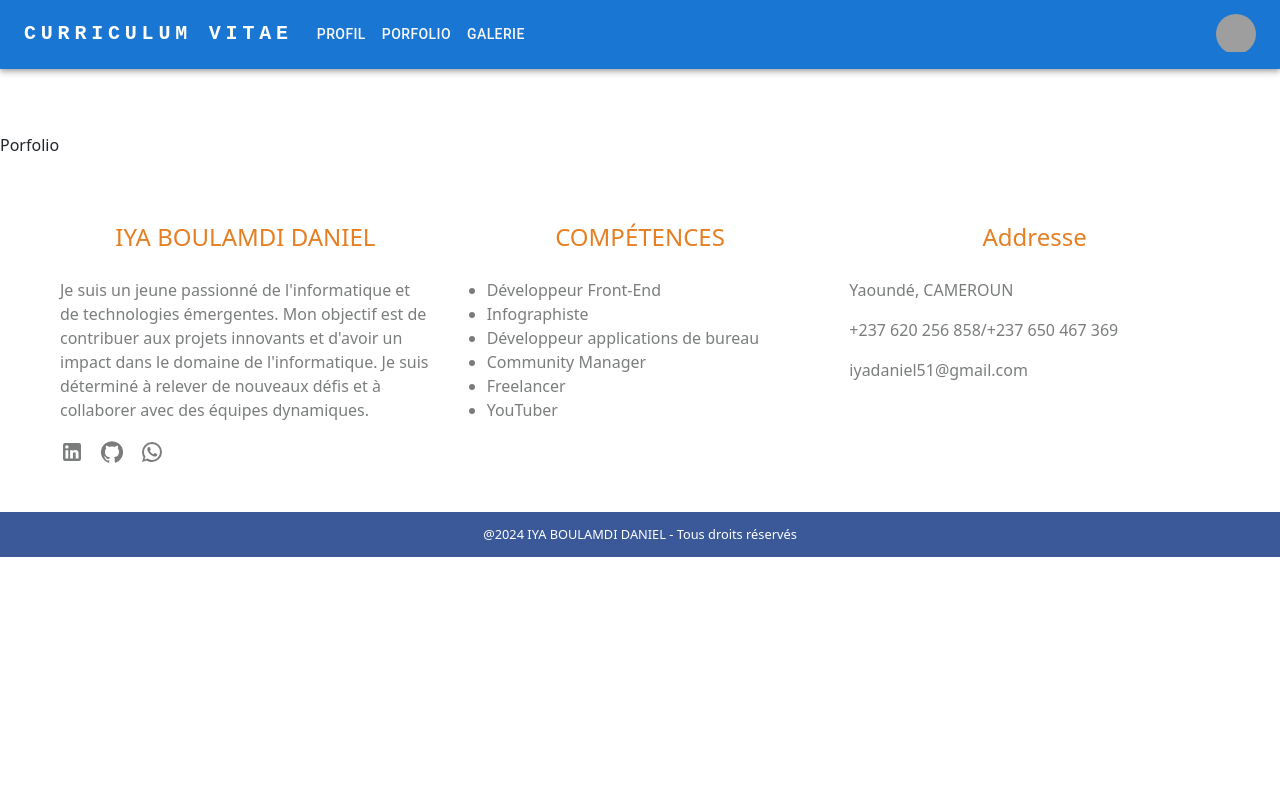
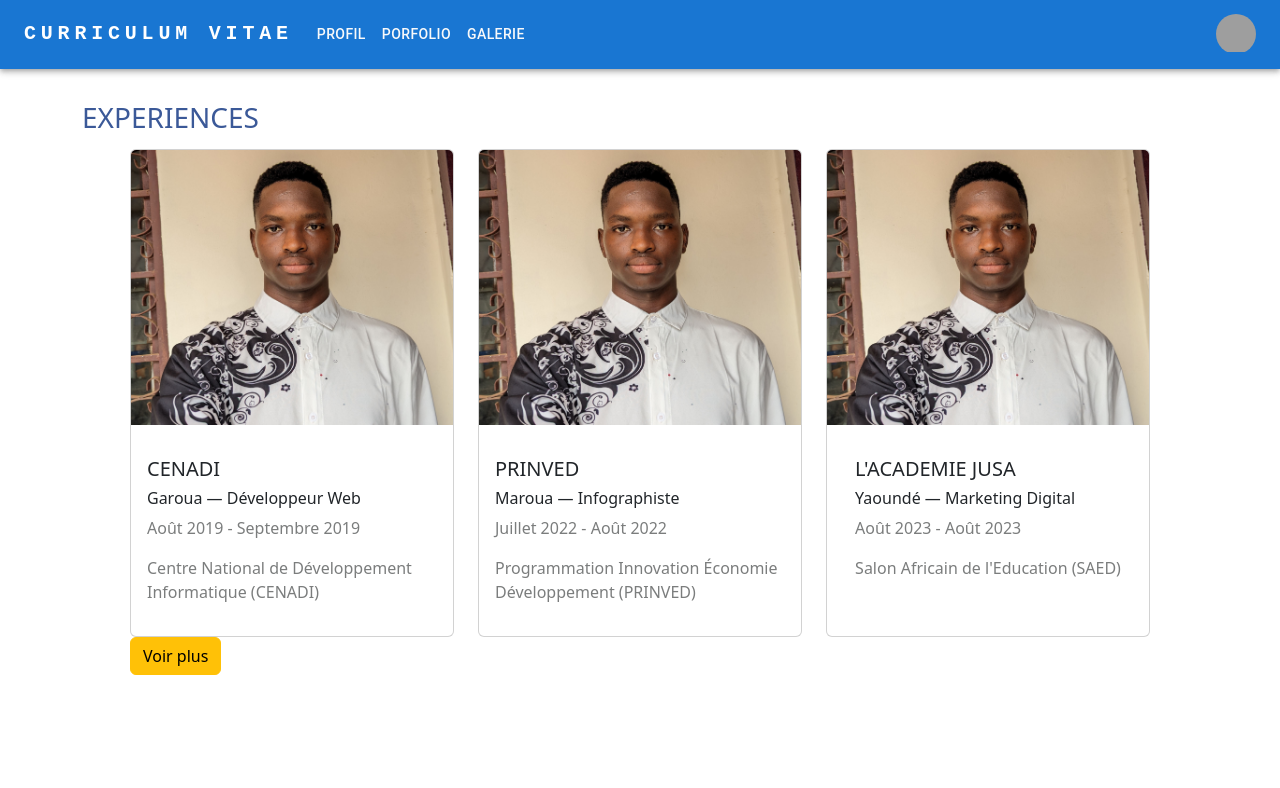
Before and after one commit to PapaDollars/Porfolio-danieliya, a React (Create React App) app: page /porfolio in a window 1280 px wide. Shown: the top 788 px of the page. Built offline with nearby package versions, Linux system fonts and the light colour scheme; grey boxes are pictures that could not be loaded.

Commit message:
update galerie

```diff
--- a/src/components/contact/Contact.css
+++ b/src/components/contact/Contact.css
@@ -3,7 +3,7 @@
     left: 0;
     bottom: 0;
     width: 100%;
-    padding: 1%;
+    padding: 2%;
     text-align: center;
     color: white;
     font-size: 80%;
--- a/src/components/contact/Contact.js
+++ b/src/components/contact/Contact.js
@@ -96,7 +96,7 @@
 
       <footer>
         <div class="copywrites">
-            @2024 IYA BOULAMDI DANIEL - Tous droits réservés
+            @2024 Curriculum Vitae - IYA BOULAMDI DANIEL
         </div>
       </footer>
     </div>
--- a/src/components/footer/Footer.css
+++ b/src/components/footer/Footer.css
@@ -17,11 +17,11 @@
 
 .copywrite {
     margin: 0% auto;
-    padding: 1%;
+    padding: 2%;
     text-align: center;
-    color: white;
+    /* color: white; */
     font-size: 80%;
-    background-color: #3B5998;
+    /* background-color: #3B5998; */
 }
 
 h4 {
--- a/src/components/footer/Footer.js
+++ b/src/components/footer/Footer.js
@@ -2,6 +2,8 @@
 import GitHubIcon from '@mui/icons-material/GitHub';
 import LinkedInIcon from '@mui/icons-material/LinkedIn';
 import WhatsAppIcon from '@mui/icons-material/WhatsApp';
+import Divider from '@mui/material/Divider';
+
 
 function Footer() {
   return (
@@ -63,9 +65,9 @@
                 </div>
             </div>
         </div>
-
+        <Divider></Divider>
         <div class="copywrite">
-            @2024 IYA BOULAMDI DANIEL - Tous droits réservés
+            @2024 Curriculum Vitae - IYA BOULAMDI DANIEL
         </div>
     </>
   );
--- a/src/components/galerie/Galerie.js
+++ b/src/components/galerie/Galerie.js
@@ -1,5 +1,20 @@
 import Footer from "../footer/Footer";
 import Header from "../header/Header";
+
+import ImageList from '@mui/material/ImageList';
+import ImageListItem from '@mui/material/ImageListItem';
+import ImageListItemBar from '@mui/material/ImageListItemBar';
+import IconButton from '@mui/material/IconButton';
+import StarBorderIcon from '@mui/icons-material/StarBorder';
+
+function srcset(image, width, height, rows = 1, cols = 1) {
+  return {
+    src: `${image}?w=${width * cols}&h=${height * rows}&fit=crop&auto=format`,
+    srcSet: `${image}?w=${width * cols}&h=${
+      height * rows
+    }&fit=crop&auto=format&dpr=2 2x`,
+  };
+}
 
 
 function Galerie() {
@@ -13,8 +28,54 @@
       </header>
 
       <body>
-        <div className='pt-5'>
-            Galerie
+        <div className='container pt-3'>
+            <div className="row">
+              <div className="col">
+                <ImageList
+                    sx={{
+                      width: 350,
+                      height: 600,
+                      // Promote the list into its own layer in Chrome. This costs memory, but helps keeping high FPS.
+                      transform: 'translateZ(0)',
+                    }}
+                    rowHeight={200}
+                    gap={1}
+                  >
+                    {itemData.map((item) => {
+                      const cols = item.featured ? 2 : 1;
+                      const rows = item.featured ? 2 : 1;
+
+                      return (
+                        <ImageListItem key={item.img} cols={cols} rows={rows}>
+                          <img
+                            {...srcset(item.img, 250, 200, rows, cols)}
+                            alt={item.title}
+                            loading="lazy"
+                          />
+                          <ImageListItemBar
+                            sx={{
+                              background:
+                                'linear-gradient(to bottom, rgba(0,0,0,0.7) 0%, ' +
+                                'rgba(0,0,0,0.3) 70%, rgba(0,0,0,0) 100%)',
+                            }}
+                            title={item.title}
+                            position="top"
+                            actionIcon={
+                              <IconButton
+                                sx={{ color: 'white' }}
+                                aria-label={`star ${item.title}`}
+                              >
+                                <StarBorderIcon />
+                              </IconButton>
+                            }
+                            actionPosition="left"
+                          />
+                        </ImageListItem>
+                      );
+                    })}
+                  </ImageList>
+              </div>
+            </div>
         </div>
       </body>
 
@@ -26,3 +87,69 @@
 }
 
 export default Galerie;
+
+
+const itemData = [
+  {
+    img: 'https://images.unsplash.com/photo-1551963831-b3b1ca40c98e',
+    title: 'Breakfast',
+    author: '@bkristastucchio',
+    featured: true,
+  },
+  {
+    img: 'https://images.unsplash.com/photo-1551782450-a2132b4ba21d',
+    title: 'Burger',
+    author: '@rollelflex_graphy726',
+  },
+  {
+    img: 'https://images.unsplash.com/photo-1522770179533-24471fcdba45',
+    title: 'Camera',
+    author: '@helloimnik',
+  },
+  {
+    img: 'https://images.unsplash.com/photo-1444418776041-9c7e33cc5a9c',
+    title: 'Coffee',
+    author: '@nolanissac',
+  },
+  {
+    img: 'https://images.unsplash.com/photo-1533827432537-70133748f5c8',
+    title: 'Hats',
+    author: '@hjrc33',
+  },
+  {
+    img: 'https://images.unsplash.com/photo-1558642452-9d2a7deb7f62',
+    title: 'Honey',
+    author: '@arwinneil',
+    featured: true,
+  },
+  {
+    img: 'https://images.unsplash.com/photo-1516802273409-68526ee1bdd6',
+    title: 'Basketball',
+    author: '@tjdragotta',
+  },
+  {
+    img: 'https://images.unsplash.com/photo-1518756131217-31eb79b20e8f',
+    title: 'Fern',
+    author: '@katie_wasserman',
+  },
+  {
+    img: 'https://images.unsplash.com/photo-1597645587822-e99fa5d45d25',
+    title: 'Mushrooms',
+    author: '@silverdalex',
+  },
+  {
+    img: 'https://images.unsplash.com/photo-1567306301408-9b74779a11af',
+    title: 'Tomato basil',
+    author: '@shelleypauls',
+  },
+  {
+    img: 'https://images.unsplash.com/photo-1471357674240-e1a485acb3e1',
+    title: 'Sea star',
+    author: '@peterlaster',
+  },
+  {
+    img: 'https://images.unsplash.com/photo-1589118949245-7d38baf380d6',
+    title: 'Bike',
+    author: '@southside_customs',
+  },
+];
--- a/src/components/homePage/HomePage.css
+++ b/src/components/homePage/HomePage.css
@@ -7,7 +7,7 @@
     left: 0;
     bottom: 0;
     width: 100%;
-    padding: 1%;
+    padding: 2%;
     text-align: center;
     color: white;
     font-size: 80%;
--- a/src/components/homePage/HomePage.js
+++ b/src/components/homePage/HomePage.js
@@ -71,7 +71,7 @@
 
       <footer>
         <div class="copywrites">
-            @2024 IYA BOULAMDI DANIEL - Curriculum Vitae
+          @2024 Curriculum Vitae - IYA BOULAMDI DANIEL
         </div>
       </footer>
     </div>
--- /dev/null
+++ b/src/components/porfolio/Porfolio.css
@@ -0,0 +1,10 @@
+/* .experience {
+    background-color: #E67E22;
+    padding: 8%;
+} */
+
+.titre_session {
+    color: #3B5998;
+    /* background-color: #E67E22; */
+    position: absolute;
+}
--- a/src/components/porfolio/Porfolio.js
+++ b/src/components/porfolio/Porfolio.js
@@ -1,6 +1,7 @@
 import Footer from "../footer/Footer";
 import Header from "../header/Header";
-
+import './Porfolio.css';
+import Iya from '../../assets/images/dollar.png';
 
 function Porfolio() {
     return (
@@ -12,8 +13,57 @@
         </header>
 
         <body>
-          <div className='pt-5'>
-              Porfolio
+          <div className='container   pt-3'>
+            <div class="row ">
+                <div class="col">
+                  <h3 class="titre_session">EXPERIENCES</h3>
+                </div>
+              </div>
+
+              <div class="row row-cols-1 row-cols-md-3 g-4 p-5">
+                <div class="col">
+                  <div class="card h-100">
+                    <img src={Iya} className="card-img-top" alt="title" />
+                    <div class="card-body">
+                      <h5 class="card-title">CENADI</h5>
+                      <h6 class="card-text-h6">Garoua — Développeur Web</h6>
+                      <p class="card-text">Août 2019 - Septembre 2019</p>
+                      {/* <!-- <p class="card-text">DANWE DJASSAM JEAN PIERRE, Chef de Centre Informatique </p> --> */}
+                      <p>Centre National de Développement Informatique (CENADI)</p>
+                    </div>
+                  </div>
+                </div>
+                <div class="col">
+                  <div class="card h-100">
+                    <img src={Iya} className="card-img-top" alt="title" />
+                    <div class="card-body">
+                      <h5 class="card-title">PRINVED</h5>
+                      <h6 class="card-text-h6"> Maroua — Infographiste</h6>
+                      <p class="card-text">Juillet 2022 - Août 2022</p>
+                      {/* <!-- <p class="card-text">LEMONG ADJI, Promoteur </p> --> */}
+                      <p>Programmation Innovation Économie Développement (PRINVED)</p>
+                    </div>
+                  </div>
+                </div>
+                <div class="col">
+                  <div class="card h-100">
+                    <img src={Iya} className="card-img-top" alt="title" />
+                    <div class="card-body">
+                      <h5 class="card-title">L'ACADEMIE JUSA</h5>
+                      <h6 class="card-text-h6">  Yaoundé — Marketing Digital </h6>
+                      <p class="card-text">Août 2023 - Août 2023</p>
+                      {/* <!-- <p class="card-text">BRICE TCHAKOUNTE, Promoteur </p> --> */}
+                      <p>Salon Africain de l'Education (SAED)</p>
+                    </div>
+                  </div>
+                </div>
+                <div class="row ">
+                  <div class="col button">
+                    <button type="button" class="btn btn-warning" >Voir plus</button>
+                    {/* <!-- <button (click)="onMoreExperience()" type="button" class="btn btn-warning" >Voir plus</button> --> */}
+                  </div>
+              </div>
+              </div>
           </div>
         </body>
 
```
